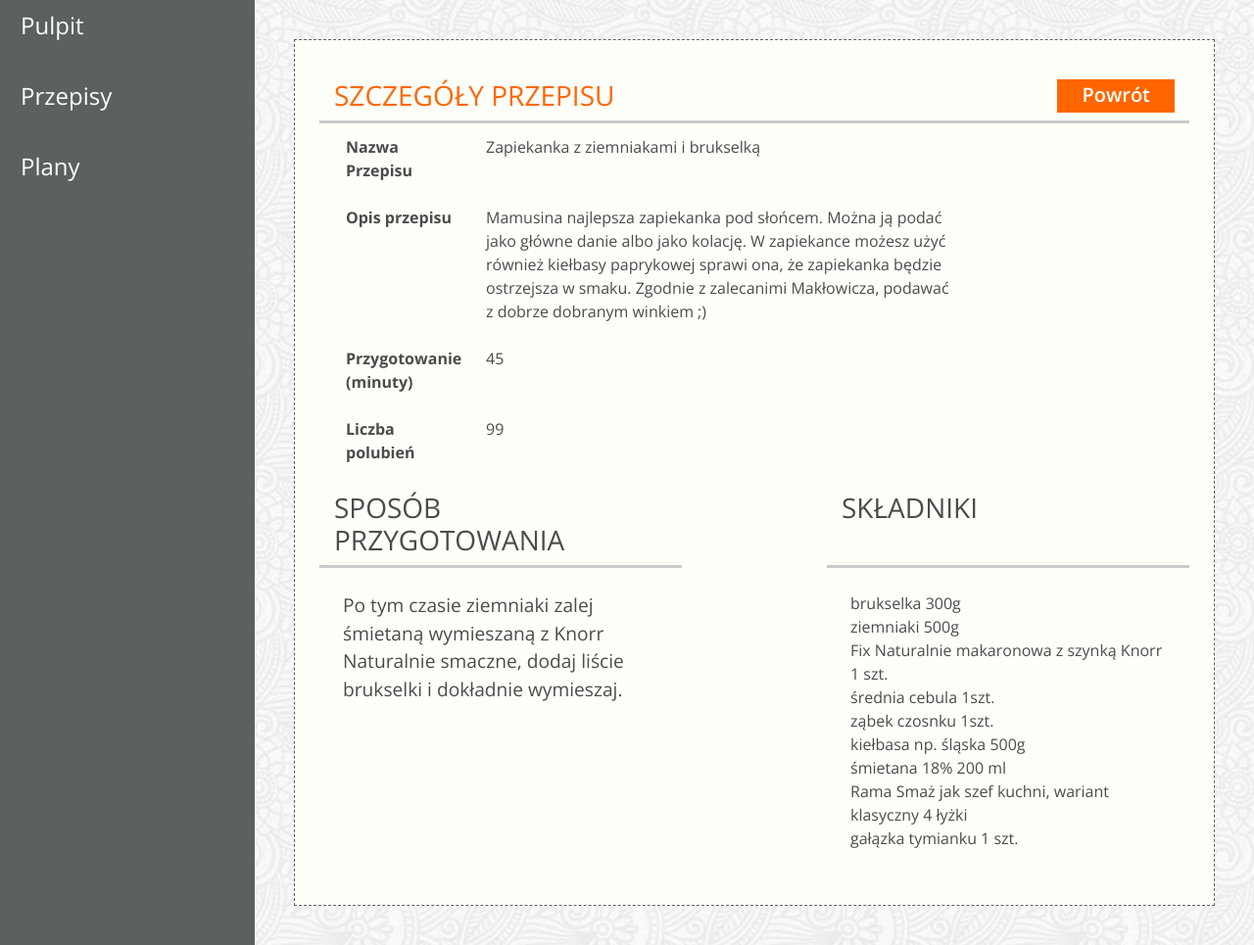
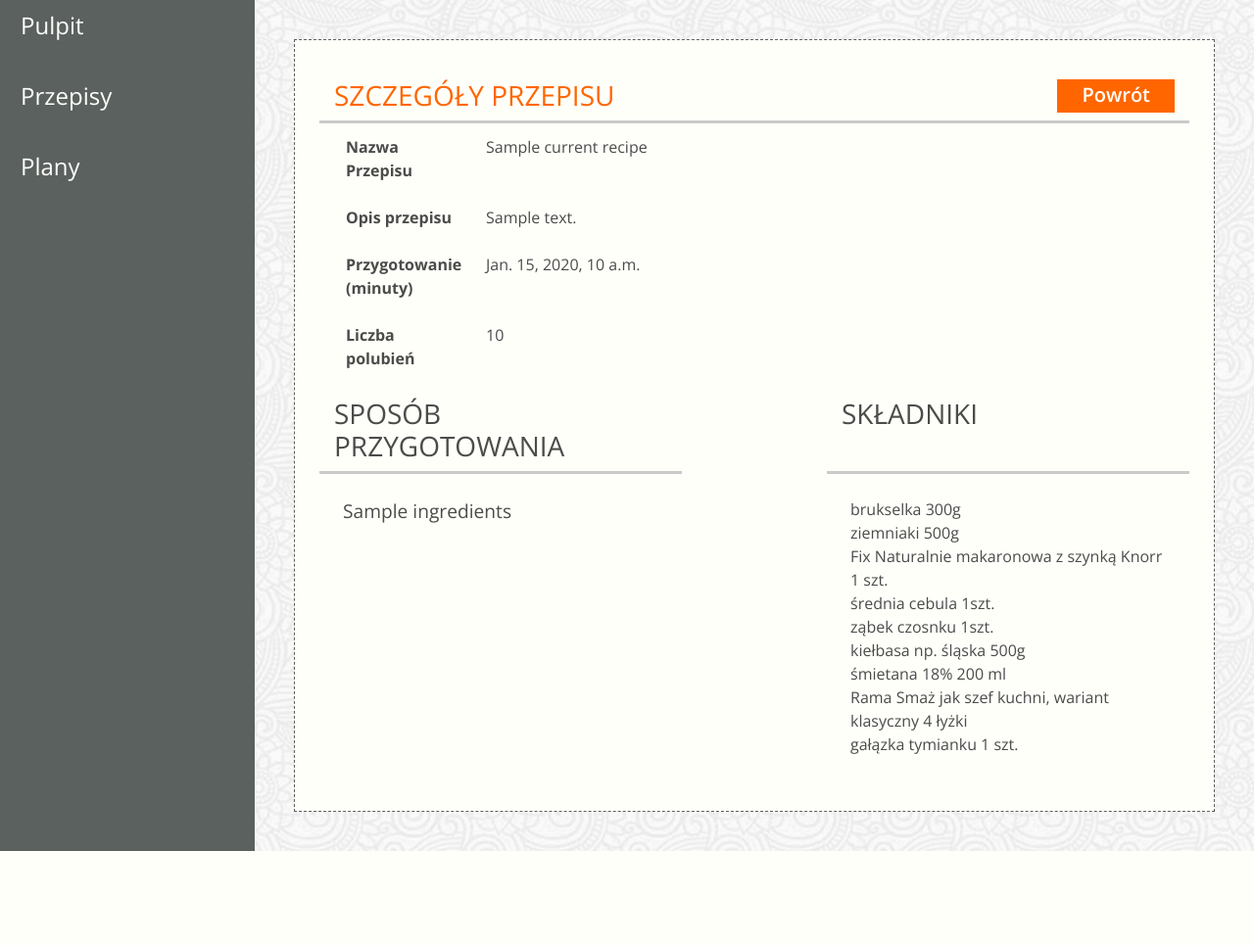
Before and after one commit to Samekmat/ScrumLab, a Django app: template jedzonko/templates/app-recipe-details.html in a window 1280 px wide. Shown: the part 84-1049 px from the top of the page at 98% size. After the commit the page ends 953 px from the top, so only its background shows below. Run offline with Django 3.2, Linux system fonts and the light colour scheme; the template is opened without the code that fills it: most values are stand-ins (such as "Sample title", 1, 10 or a date in 2020); some libraries are stand-ins or nearby versions; some web fonts are replaced.

Commit message:
Db change

```diff
--- a/jedzonko/models.py
+++ b/jedzonko/models.py
@@ -3,7 +3,7 @@ from django.utils import timezone
 
 class Recipe(models.Model):
     name = models.CharField(max_length=64, unique=True)
-    ingredients = models.TextField()
+    ingredients = models.ManyToManyField("Ingridents")
     description = models.TextField()
     created = models.DateTimeField(auto_now_add=True)
     updated = models.DateTimeField(auto_now=True)
@@ -31,3 +31,7 @@ class Page(models.Model):
     title = models.CharField(max_length=255)
     description = models.TextField()
     slug = models.SlugField(max_length=255)
+
+class Ingridents(models.Model):
+    name = models.CharField(max_length=72)
+    portion = models.CharField(max_length=72)
--- a/jedzonko/templates/app-recipe-details.html
+++ b/jedzonko/templates/app-recipe-details.html
@@ -18,28 +18,24 @@
             <tr class="d-flex">
                 <th scope="row" class="col-2">Nazwa Przepisu</th>
                 <td class="col-7">
-                    Zapiekanka z ziemniakami i brukselką
+                    {{ current_recipe.name}}
                 </td>
             </tr>
             <tr class="d-flex">
                 <th scope="row" class="col-2">Opis przepisu</th>
-                <td class="col-7">Mamusina najlepsza zapiekanka pod słońcem.
-                    Można ją podać jako główne danie albo jako kolację. W
-                    zapiekance możesz użyć również kiełbasy paprykowej sprawi
-                    ona, że zapiekanka będzie ostrzejsza w smaku. Zgodnie z
-                    zalecanimi Makłowicza, podawać z dobrze dobranym winkiem ;)
+                <td class="col-7">{{ current_recipe.description}}
                 </td>
             </tr>
             <tr class="d-flex">
                 <th scope="row" class="col-2">Przygotowanie (minuty)</th>
                 <td class="col-7">
-                    45
+                    {{ current_recipe.preparation_time}}
                 </td>
             </tr>
              <tr class="d-flex">
                 <th scope="row" class="col-2">Liczba polubień</th>
                 <td class="col-7">
-                    99
+                    {{ current_recipe.votes}}
                 </td>
             </tr>
             </tbody>
@@ -54,9 +50,7 @@
         </div>
         <div class="row d-flex">
             <div class="col-5 p-4">
-                <p>Po tym czasie ziemniaki zalej śmietaną wymieszaną z Knorr
-                    Naturalnie smaczne, dodaj liście brukselki i dokładnie
-                    wymieszaj.</p>
+                <p>{{ current_recipe.ingredients}}</p>
             </div>
             <div class="col-2"></div>
             <ul class="col-5 p-4 list-unstyled">
--- a/jedzonko/views.py
+++ b/jedzonko/views.py
@@ -44,7 +44,9 @@ class DashboardView(View):
 
 class RecipeDetailView(View):
     def get(self, request, id):
-        return render(request, "app-recipe-details.html")
+        current_recipe = Recipe.objects.get(id=id)
+        ctx = {"current_recipe": current_recipe}
+        return render(request, "app-recipe-details.html", ctx)
 
 
 class RecipeListView(View):
```
